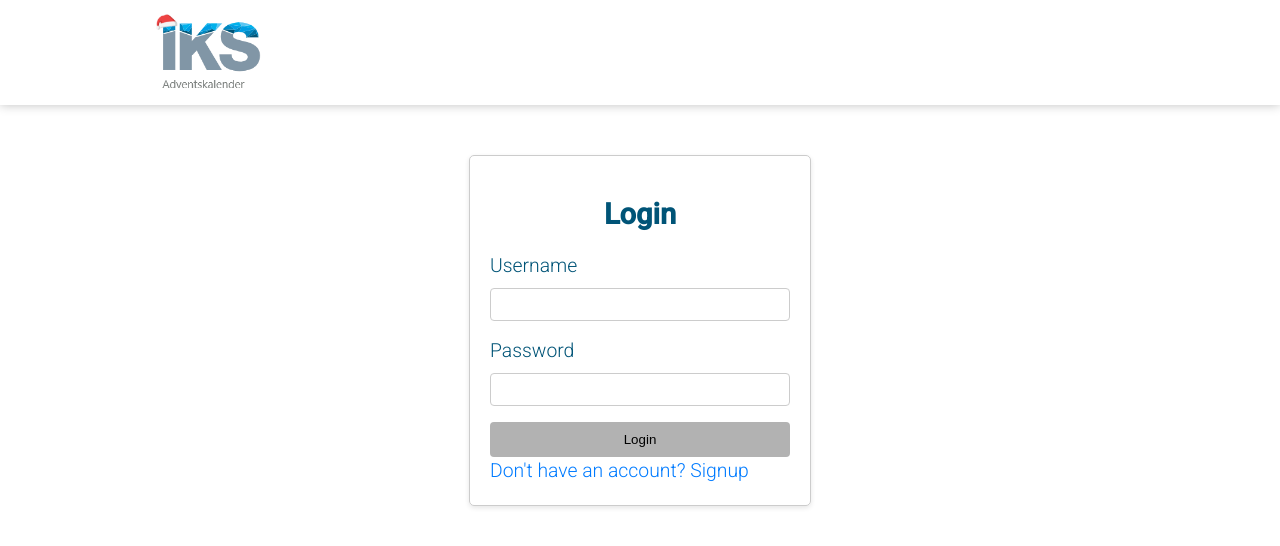
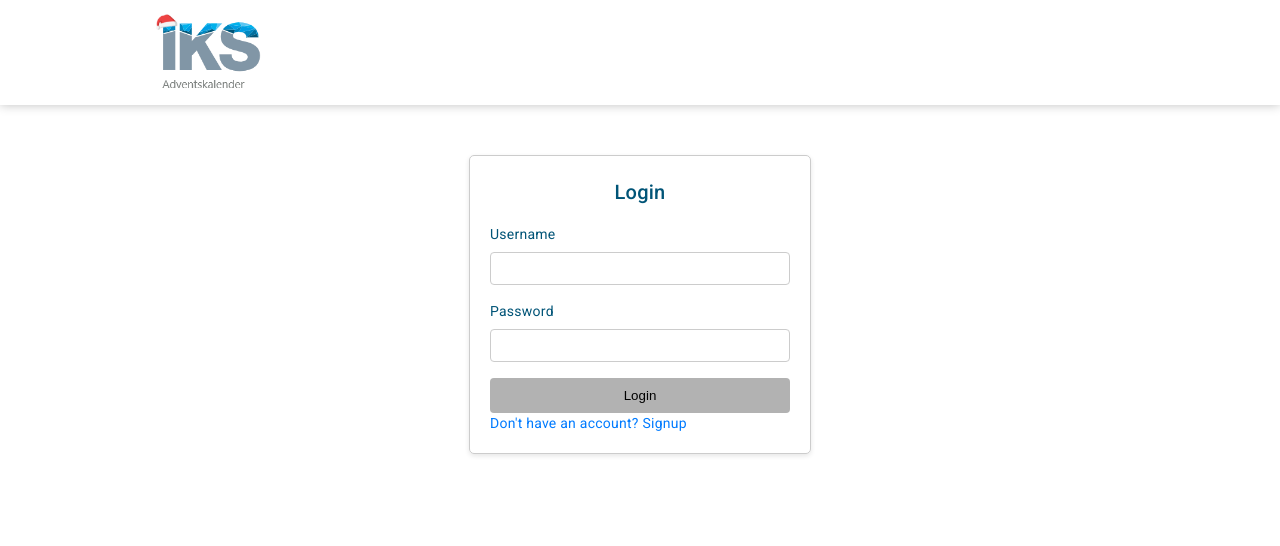
Before and after one commit to JSiggelkow/advent_calendar, an Angular app in the folder advent_calendar_frontend/: page /login in a window 1280 px wide. Shown: the top 546 px of the page. Built offline with nearby package versions, Linux system fonts and the light colour scheme.

Commit message:
➕ added angular material

```diff
--- a/advent_calendar_frontend/angular.json
+++ b/advent_calendar_frontend/angular.json
@@ -30,6 +30,7 @@
               "src/assets"
             ],
             "styles": [
+              "@angular/material/prebuilt-themes/indigo-pink.css",
               "src/styles.scss"
             ],
             "scripts": []
@@ -90,7 +91,7 @@
               "src/assets"
             ],
             "styles": [
-              "@angular/material/prebuilt-themes/pink-bluegrey.css",
+              "@angular/material/prebuilt-themes/indigo-pink.css",
               "src/styles.scss"
             ],
             "scripts": []
--- a/advent_calendar_frontend/package.json
+++ b/advent_calendar_frontend/package.json
@@ -10,10 +10,13 @@
   },
   "private": true,
   "dependencies": {
+    "@angular/animations": "^17.0.0",
+    "@angular/cdk": "^17.0.4",
     "@angular/common": "^17.0.0",
     "@angular/compiler": "^17.0.0",
     "@angular/core": "^17.0.0",
     "@angular/forms": "^17.0.0",
+    "@angular/material": "^17.0.4",
     "@angular/platform-browser": "^17.0.0",
     "@angular/platform-browser-dynamic": "^17.0.0",
     "@angular/router": "^17.0.0",
--- a/advent_calendar_frontend/src/app/app.config.ts
+++ b/advent_calendar_frontend/src/app/app.config.ts
@@ -9,13 +9,10 @@
 export const appConfig: ApplicationConfig = {
   providers: [provideRouter(routes, withComponentInputBinding()),
     provideAnimations(),
-    provideHttpClient(
-      withInterceptorsFromDi(),
-    ),
+    provideHttpClient(withInterceptorsFromDi()),
     {
-      provide: HTTP_INTERCEPTORS,
-      useClass: HttpErrorInterceptorService,
-      multi: true,
-    }
-  ]
+        provide: HTTP_INTERCEPTORS,
+        useClass: HttpErrorInterceptorService,
+        multi: true,
+    }, provideAnimations()]
 };
--- a/advent_calendar_frontend/src/styles.scss
+++ b/advent_calendar_frontend/src/styles.scss
@@ -1,3 +1,5 @@
+@import "@angular/material/prebuilt-themes/indigo-pink.css";
+
 html, body {
   min-height: 100%;
   width: 100%;
@@ -12,3 +14,6 @@
   text-rendering: optimizeLegibility !important;
   -webkit-font-smoothing: antialiased !important;
 }
+
+html, body { height: 100%; }
+body { margin: 0; font-family: Roboto, "Helvetica Neue", sans-serif; }
```
Also changed, not shown: 1 other file (tests, documents, lock files or other folders).
